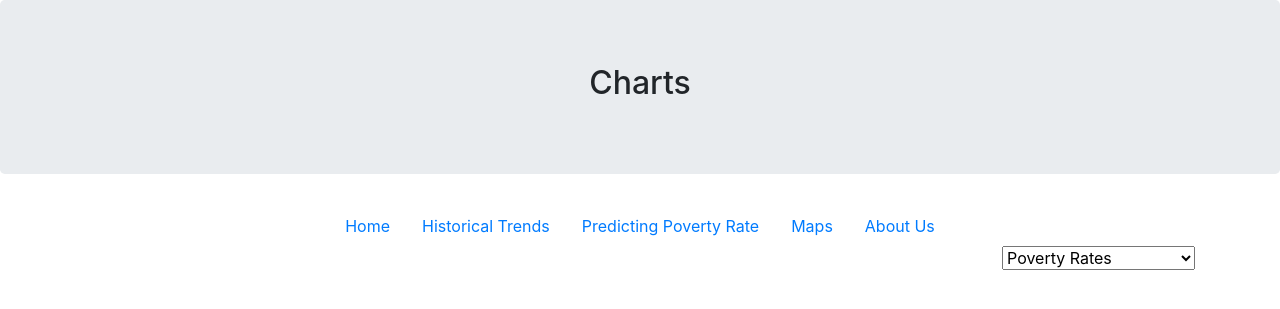
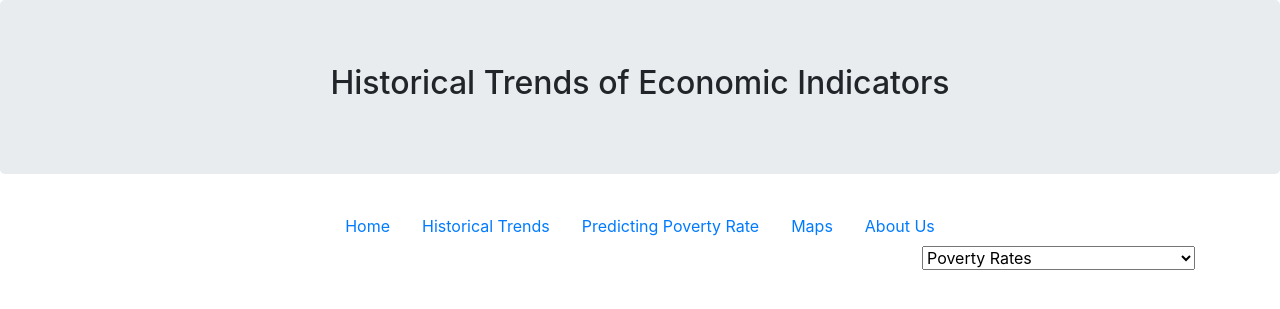
Before and after one commit to taytaka/Poverty_and_Minimum_Wage, a Flask app: page /trends in a window 1280 px wide. Shown: the top 309 px of the page. Run offline with Flask 2, Linux system fonts and the light colour scheme; some libraries are stand-ins or nearby versions.

Commit message:
updated HTML & JS

```diff
--- a/Visualtizations/webpage/static/js/trendsTab.js
+++ b/Visualtizations/webpage/static/js/trendsTab.js
@@ -87,8 +87,18 @@ var chartTypes = {
       <param name='display_spinner' value='yes' /><param name='display_overlay' value='yes' />
       <param name='display_count' value='yes' /><param name='language' value='en-US' />
       <param name='filter' value='publish=yes' />
-    </object>
+      </object>
     </div>`,
+    viz1628129719699: `<div class='tableauPlaceholder' id='viz1628129719699' style='position: relative'><noscript><a href='#'><img alt='Crime Rate vs. Poverty Rate  ' src='https:&#47;&#47;public.tableau.com&#47;static&#47;images&#47;Cr&#47;CrimeRatevs_PovertyRate&#47;CrimeRatevs_PovertyRate&#47;1_rss.png' style='border: none' /></a></noscript><object class='tableauViz'  style='display:none;'><param name='host_url' value='https%3A%2F%2Fpublic.tableau.com%2F' /> <param name='embed_code_version' value='3' /> <param name='site_root' value='' /><param name='name' value='CrimeRatevs_PovertyRate&#47;CrimeRatevs_PovertyRate' /><param name='tabs' value='no' /><param name='toolbar' value='yes' /><param name='static_image' value='https:&#47;&#47;public.tableau.com&#47;static&#47;images&#47;Cr&#47;CrimeRatevs_PovertyRate&#47;CrimeRatevs_PovertyRate&#47;1.png' /> <param name='animate_transition' value='yes' /><param name='display_static_image' value='yes' /><param name='display_spinner' value='yes' /><param name='display_overlay' value='yes' /><param name='display_count' value='yes' /><param name='language' value='en-US' /></object>
+    </div>`,
+    viz1628129880623: `<div class='tableauPlaceholder' id='viz1628129880623' style='position: relative'><noscript><a href='#'><img alt='Avg Wage Index vs. Poverty Rate ' src='https:&#47;&#47;public.tableau.com&#47;static&#47;images&#47;Av&#47;AvgWageIndexvs_PovertyRate&#47;AvgWageIndexvs_PovertyRate&#47;1_rss.png' style='border: none' /></a></noscript><object class='tableauViz'  style='display:none;'><param name='host_url' value='https%3A%2F%2Fpublic.tableau.com%2F' /> <param name='embed_code_version' value='3' /> <param name='site_root' value='' /><param name='name' value='AvgWageIndexvs_PovertyRate&#47;AvgWageIndexvs_PovertyRate' /><param name='tabs' value='no' /><param name='toolbar' value='yes' /><param name='static_image' value='https:&#47;&#47;public.tableau.com&#47;static&#47;images&#47;Av&#47;AvgWageIndexvs_PovertyRate&#47;AvgWageIndexvs_PovertyRate&#47;1.png' /> <param name='animate_transition' value='yes' /><param name='display_static_image' value='yes' /><param name='display_spinner' value='yes' /><param name='display_overlay' value='yes' /><param name='display_count' value='yes' /><param name='language' value='en-US' /></object>
+    </div>`,
+    viz1628130038227: `<div class='tableauPlaceholder' id='viz1628130038227' style='position: relative'><noscript><a href='#'><img alt='Homeownership vs. Poverty Rate ' src='https:&#47;&#47;public.tableau.com&#47;static&#47;images&#47;Ho&#47;Homeownershipvs_PovertyRate&#47;Homeownershipvs_PovertyRate&#47;1_rss.png' style='border: none' /></a></noscript><object class='tableauViz'  style='display:none;'><param name='host_url' value='https%3A%2F%2Fpublic.tableau.com%2F' /> <param name='embed_code_version' value='3' /> <param name='site_root' value='' /><param name='name' value='Homeownershipvs_PovertyRate&#47;Homeownershipvs_PovertyRate' /><param name='tabs' value='no' /><param name='toolbar' value='yes' /><param name='static_image' value='https:&#47;&#47;public.tableau.com&#47;static&#47;images&#47;Ho&#47;Homeownershipvs_PovertyRate&#47;Homeownershipvs_PovertyRate&#47;1.png' /> <param name='animate_transition' value='yes' /><param name='display_static_image' value='yes' /><param name='display_spinner' value='yes' /><param name='display_overlay' value='yes' /><param name='display_count' value='yes' /><param name='language' value='en-US' /></object>
+    </div>`,
+    viz1628130172163: `<div class='tableauPlaceholder' id='viz1628130172163' style='position: relative'><noscript><a href='#'><img alt='Divorce Rate vs. Poverty Rate ' src='https:&#47;&#47;public.tableau.com&#47;static&#47;images&#47;Di&#47;DivorceRatevs_PovertyRate&#47;DivorceRatevs_PovertyRate&#47;1_rss.png' style='border: none' /></a></noscript><object class='tableauViz'  style='display:none;'><param name='host_url' value='https%3A%2F%2Fpublic.tableau.com%2F' /> <param name='embed_code_version' value='3' /> <param name='site_root' value='' /><param name='name' value='DivorceRatevs_PovertyRate&#47;DivorceRatevs_PovertyRate' /><param name='tabs' value='no' /><param name='toolbar' value='yes' /><param name='static_image' value='https:&#47;&#47;public.tableau.com&#47;static&#47;images&#47;Di&#47;DivorceRatevs_PovertyRate&#47;DivorceRatevs_PovertyRate&#47;1.png' /> <param name='animate_transition' value='yes' /><param name='display_static_image' value='yes' /><param name='display_spinner' value='yes' /><param name='display_overlay' value='yes' /><param name='display_count' value='yes' /><param name='language' value='en-US' /></object>
+    </div>`,
+
+
 };
 
 function renderChart(viz_id) {
--- a/Visualtizations/webpage/templates/trends.html
+++ b/Visualtizations/webpage/templates/trends.html
@@ -15,7 +15,7 @@
 
 <body>
   <div class="jumbotron">
-    <h2 class="text-center">Charts</h2>
+    <h2 class="text-center">Historical Trends of Economic Indicators</h2>
   </div>
   <!--Navigation Bar-->
   <ul class="nav justify-content-center">
@@ -43,6 +43,10 @@
         <option value="viz1628121757142">Minimum Wage</option>
         <option value="viz1628121231049">Unemployment Rates</option>
         <option value="viz1628121570123">Homeownership Rates</option>
+        <option value="viz1628129719699">Crime Rate vs. Poverty Rate</option>
+        <option value="viz1628129880623">Avg Wage Index vs. Poverty Rate</option>
+        <option value="viz1628130038227">Homeownership vs. Poverty Rate</option>
+        <option value="viz1628130172163">Divorce Rate vs. Poverty Rate</option>
       </select>
     </div>
     <div class="row">
```
